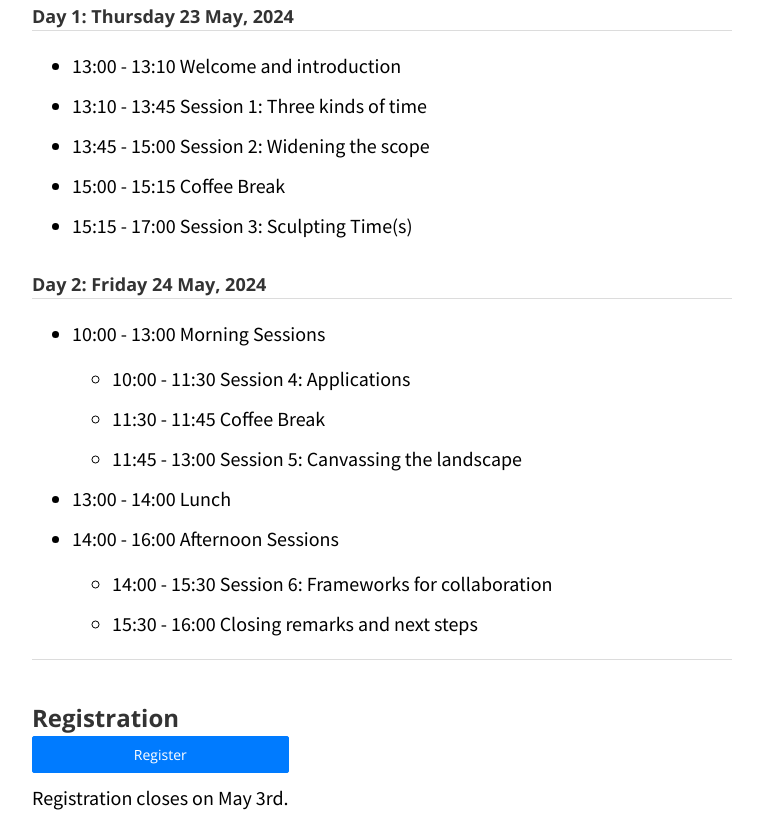
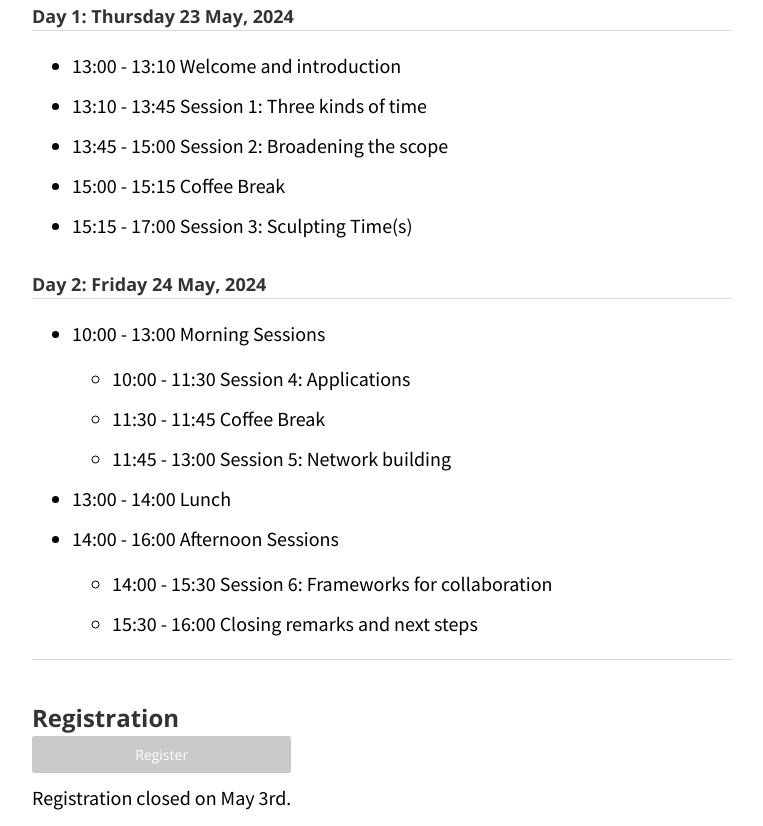
Before and after one commit to SculptingTime/SculptingTime.github.io, a plain HTML site: page programme.html in a window 1280 px wide. Shown: the part 776-1602 px from the top of the page, without its empty margins (188-951 px from the left). Drawn offline with nearby package versions, Linux system fonts and the light colour scheme.

Commit message:
updated programme

```diff
--- a/programme.html
+++ b/programme.html
@@ -38,7 +38,7 @@
                 <ul class="spacious-list text-large">
                     <li>13:00 - 13:10 Welcome and introduction</li>
                     <li>13:10 - 13:45 Session 1: Three kinds of time</li>
-                    <li>13:45 - 15:00 Session 2: Widening the scope</li>
+                    <li>13:45 - 15:00 Session 2: Broadening the scope</li>
                     <li>15:00 - 15:15 Coffee Break</li>
                     <li>15:15 - 17:00 Session 3: Sculpting Time(s)</li>
                 </ul>
@@ -50,7 +50,7 @@
                     <ul class="add-top-margin">
                         <li>10:00 - 11:30 Session 4: Applications</li>
                         <li>11:30 - 11:45 Coffee Break</li>
-                        <li>11:45 - 13:00 Session 5: Canvassing the landscape</li>
+                        <li>11:45 - 13:00 Session 5: Network building</li>
                     </ul>
                     </li>
                     <li>13:00 - 14:00 Lunch</li>
@@ -65,8 +65,8 @@
                 </div>
                   <div class="flex-item flex-column">
                     <h2 id="register">Registration</h2>
-                    <a class="custom-button custom-button-primary" href="https://buytickets.at/digitalhumanitieskcl/1218239" target="_blank">Register</a>
-                    <p class="text text-large">Registration closes on May 3rd.</p>
+                    <button class="custom-button" disabled>Register</button>
+                    <p class="text text-large">Registration closed on May 3rd.</p>
                   </div>
             </div>
         </div>
```
